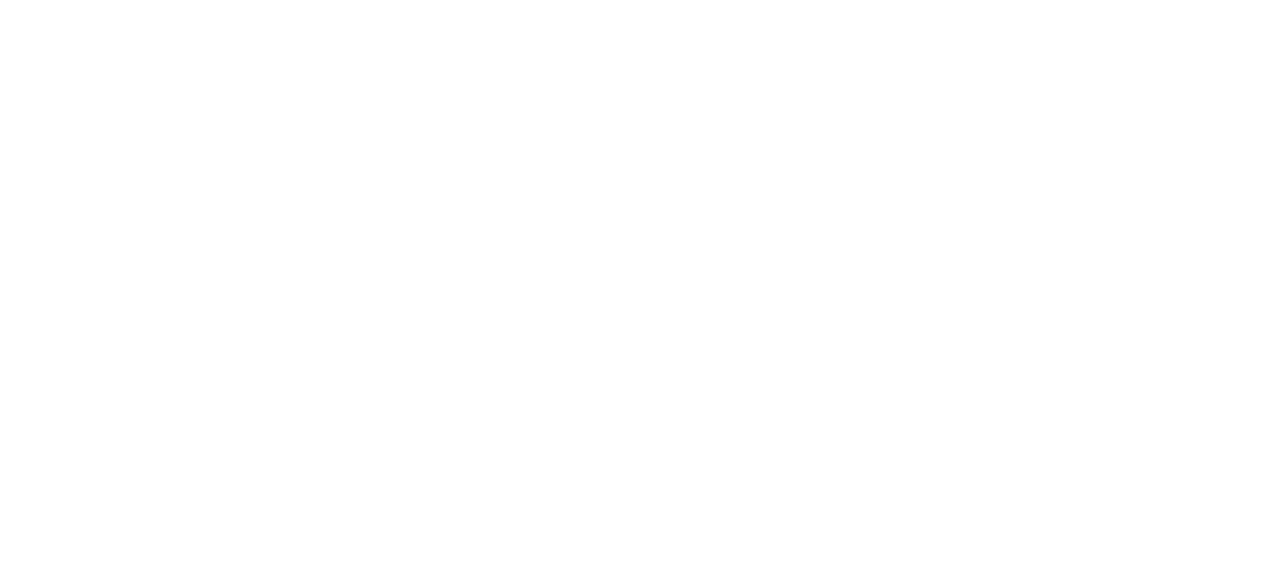
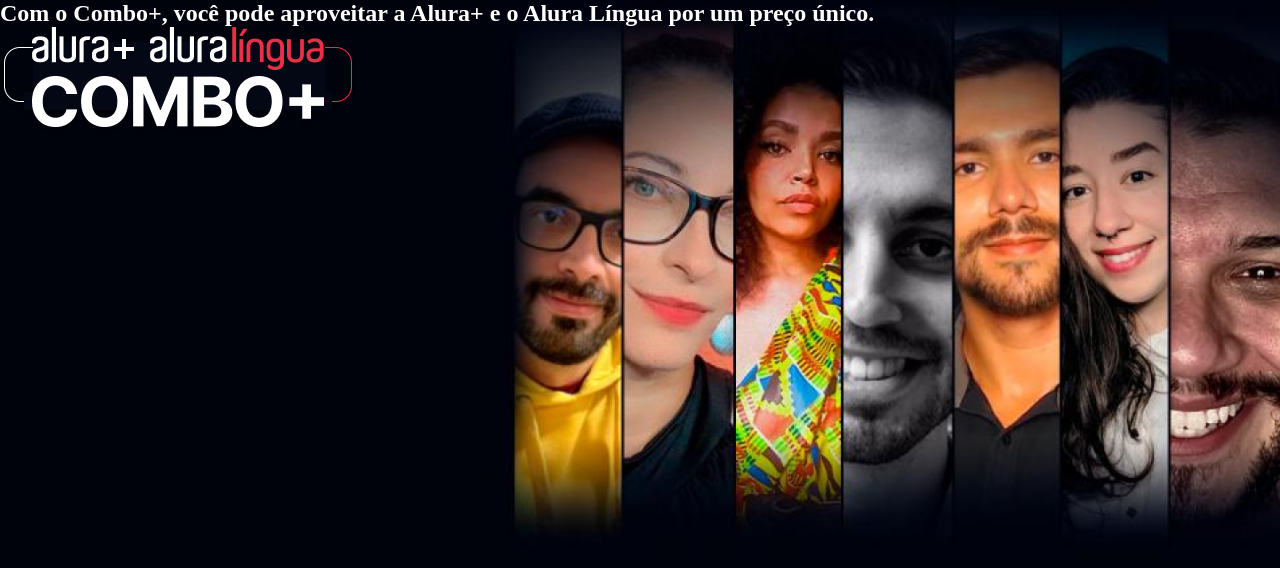
Before and after one commit to victorh00/alura-plus, a plain HTML site: page index.html in a window 1280 px wide. Drawn offline with Linux system fonts and the light colour scheme.

Commit message:
criação de section principal, adicionar imagens e estilos

```diff
--- a/index.html
+++ b/index.html
@@ -7,6 +7,9 @@
         <link rel="stylesheet" href="styles.css">
     </head>
     <body>
-
+        <section class="principal container">
+            <h1>Com o Combo+, você pode aproveitar a Alura+ e o Alura Língua por um preço único.</h1>
+            <img src="./img/Combo.png" alt="O Combo+ é a junção do Alura+ e o Alura Língua">
+        </section>
     </body>
 </html>
--- a/styles.css
+++ b/styles.css
@@ -0,0 +1,27 @@
+* {
+    margin: 0;
+    padding: 0;
+    box-sizing: border-box;
+}
+
+:root {
+    --branco-principal: #FFFFFF;
+    --cinza-secundario: #C0C0C0;
+    --botao-azul: #167BF7;
+    --cor-de-fundo: #00030C;
+}
+
+body {
+    background-color: var(--cor-de-fundo);
+    color: var(--branco-principal);
+}
+
+.principal {
+    background-image: url("./img/Background.png");
+    background-repeat: no-repeat;
+    background-size: contain;
+}
+
+.container {
+    height: 100vh;
+}
```
Also changed, not shown: img/Background.png (added), img/Combo.png (added), img/Logo.png (added), img/Notebook.png (added), img/Plataformas.png (added), img/Telas.png (added), img/celular.png (added), img/computador.png (added), img/tv.png (added).
